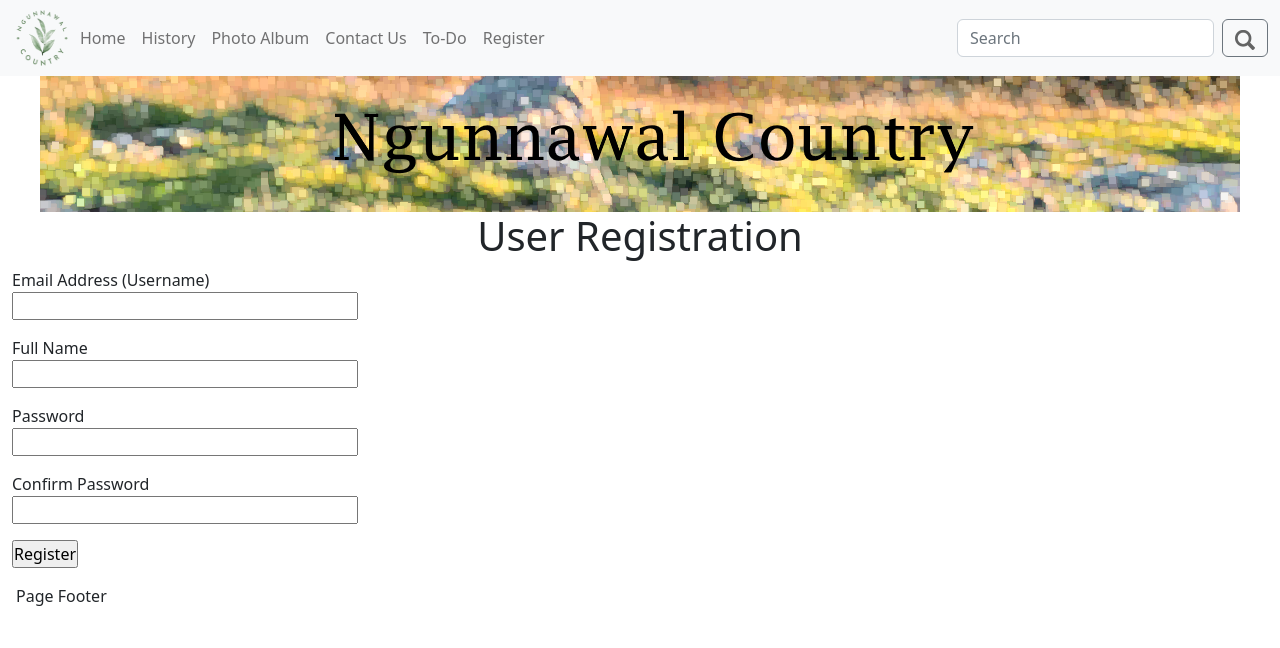
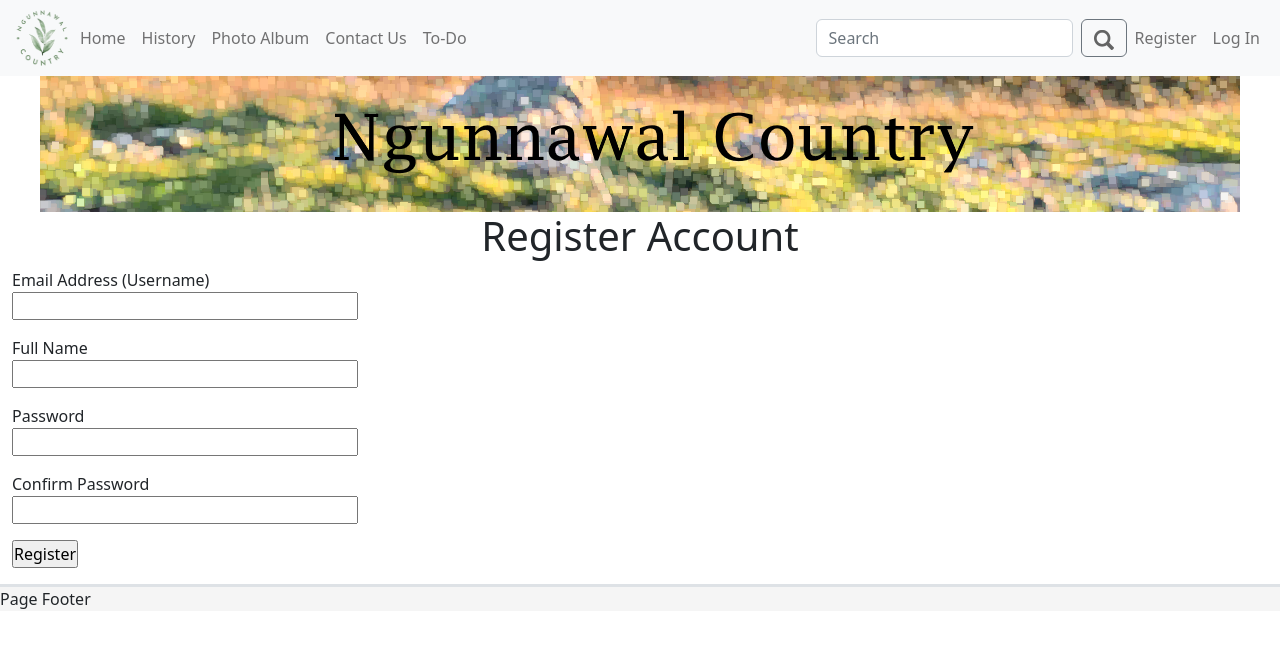
Before and after one commit to BryceVE/NgunnawalCountryFlask, a Flask app: page /register in a window 1280 px wide. Shown: the top 648 px of the page. Run offline with Flask 2, Linux system fonts and the light colour scheme; some libraries are stand-ins or nearby versions.

Commit message:
added log in functionality & new bootstrap styling

```diff
--- a/app.py
+++ b/app.py
@@ -1,20 +1,23 @@
 from flask import Flask, render_template, request, redirect, url_for
 from config import Config
 from flask_sqlalchemy import SQLAlchemy
+from flask_login import current_user, login_user, LoginManager, logout_user, login_required
 
 app = Flask(__name__)
 app.config.from_object(Config)  # loads the configuration for the database
 db = SQLAlchemy(app)  # creates the db object using the configuration
+login = LoginManager(app)
+login.login_view = 'login'
 
 # these imports must be after (db = SQLAlchemy(app))
 from models import Contact, todo, User
-from forms import ContactForm, RegistrationForm
+from forms import ContactForm, RegistrationForm, LoginForm
 
 
 # Index / Home page
 @app.route('/')
 def homepage():
-    return render_template("index.html", title="Home Page")
+    return render_template("index.html", title="Home Page", user=current_user)
 
 
 if __name__ == '__main__':
@@ -22,7 +25,7 @@ if __name__ == '__main__':
 
 
 # Contact us page
-@app.route("/contact.html", methods=["POST", "GET"])
+@app.route("/contact", methods=["POST", "GET"])
 def contact():
     form = ContactForm()
     if form.validate_on_submit():  # if all input boxes have valid entries
@@ -31,11 +34,11 @@ def contact():
         db.session.commit()  # commits added entry to database
         return redirect("/")  # redirects user to home page
 
-    return render_template("contact.html", title="Contact Us", form=form)
+    return render_template("contact.html", title="Contact Us", form=form, user=current_user)
 
 
 # To do page
-@app.route('/todo.html', methods=["POST", "GET"])
+@app.route('/todo', methods=["POST", "GET"])
 def view_todo():
     all_todo = db.session.query(todo).all()  # retrieves whole of to do table from database
     if request.method == "POST":  # if form is attempting to submit data
@@ -45,7 +48,7 @@ def view_todo():
         db.session.commit()  # commits added entry (row) to database
         db.session.refresh(new_todo)  # refreshes the database
         return redirect("/todo.html")  # sends the user back to the to do page
-    return render_template("todo.html", todos=all_todo)  # sends the user back to the to do page
+    return render_template("todo.html", todos=all_todo, user=current_user)  # sends the user back to the to do page
 
 
 # to do page for editing to do entries
@@ -73,4 +76,24 @@ def register():
         db.session.add(new_user)
         db.session.commit()
         return redirect(url_for("homepage"))
-    return render_template("registration.html", title="User Registration", form=form)
+    return render_template("registration.html", title="Register Account", form=form, user=current_user)
+
+
+# login page
+@app.route('/login', methods=["GET", "POST"])
+def login():
+    form = LoginForm()
+    if form.validate_on_submit():
+        user = User.query.filter_by(email_address=form.email_address.data).first()
+        if user is None or not user.check_password(form.password.data):
+            return redirect(url_for('login'))
+        login_user(user)
+        return redirect(url_for('homepage'))
+    return render_template("login.html", title="Log In", form=form, user=current_user)
+
+
+# logout
+@app.route('/logout')
+def logout():
+    logout_user()
+    return redirect(url_for('homepage'))
--- a/forms.py
+++ b/forms.py
@@ -1,15 +1,15 @@
 from flask_wtf import FlaskForm
 from wtforms.validators import DataRequired, Email, EqualTo, ValidationError
-from wtforms import StringField, SubmitField, IntegerField, PasswordField
+from wtforms import StringField, SubmitField, PasswordField, TextAreaField
 from models import User
 
 
 # used to check the entries submitted on the contact us page are valid (called when form is submitted in app.py)
 class ContactForm (FlaskForm):
-    name = StringField("Name", validators=[DataRequired()])  # checks there is actual data being submitted
-    email = StringField("Email", validators=[DataRequired(), Email()])  # checks there is actual data being submitted and that it is a valid email address
-    message = StringField("Message", validators=[DataRequired()])  # checks there is actual data being submitted
-    submit = SubmitField('Submit')
+    name = StringField("Name", validators=[DataRequired()], render_kw={"class": "form-control", "placeholder": "Name"})  # checks there is actual data being submitted
+    email = StringField("Email", validators=[DataRequired(), Email()], render_kw={"class": "form-control", "placeholder": "Email"})  # checks there is actual data being submitted and that it is a valid email address
+    message = TextAreaField("Message", validators=[DataRequired()], render_kw={"class": "form-control", "placeholder": "Message to send"})  # checks there is actual data being submitted
+    submit = SubmitField('Submit', render_kw={"class": "btn btn-primary"})
 
 
 class RegistrationForm(FlaskForm):
@@ -23,3 +23,9 @@ class RegistrationForm(FlaskForm):
         user = User.query.filter_by(email_address=email_address_to_register.data).first()
         if user is not None:
             raise ValidationError("Please Use a Different Email Address)")
+
+
+class LoginForm(FlaskForm):
+    email_address = StringField('Email Address', validators=[DataRequired()])
+    password = PasswordField('Password', validators=[DataRequired()])
+    submit = SubmitField('Sign In')
--- a/static/ngunnawal.css
+++ b/static/ngunnawal.css
@@ -139,7 +139,7 @@ body {
 
 .footer {
     overflow: hidden;
-    background-color: #ffffff;
+    background-color: rgb(245, 245, 245);
     width: 100%;
     bottom: 0;
 }
--- a/templates/index.html
+++ b/templates/index.html
@@ -2,6 +2,9 @@
 
 {# Place the content for the cellContent1 in this block #}
 {% block cellContent1 %}
+    {% if not user.is_anonymous %}
+        Welcome {{ user.name }}! <br>
+    {% endif %}
     First cell <br>-<br>-<br>-<br>-<br>-<br>-
 {% endblock %}
 
--- a/templates/template.html
+++ b/templates/template.html
@@ -36,21 +36,36 @@
                     <a class="nav-link" href="photo.html">Photo Album</a> {# Photo Album page (not implemented) #}
                 </li>
                 <li class="nav-item">
-                    <a class="nav-link" href="contact.html">Contact Us</a> {# Contact us page #}
+                    <a class="nav-link" href="contact">Contact Us</a> {# Contact us page #}
                 </li>
                 <li class="nav-item">
-                    <a class="nav-link" href="todo.html">To-Do</a> {# To Do page #}
-                </li>
-                <li class="nav-item">
-                    <a class="nav-link" href="register">Register</a> {# register page #}
+                    <a class="nav-link" href="todo">To-Do</a> {# To Do page #}
                 </li>
             </ul>
         </div>
         {# search box and button #}
         <form class="d-flex" role="search">
             <input class="form-control me-2" type="search" placeholder="Search" aria-label="Search">
-            <button class="btn btn-outline-secondary" type="submit"><img src="/static/images/search.png" width="20" style="opacity: 60%"></button>
+            <button class="btn btn-outline-secondary" type="submit"><img src="/static/images/search.png" width="20"
+                                                                         style="opacity: 60%"></button>
         </form>
+        <ul class="navbar-nav">
+            {% if user.is_anonymous %}
+                <li class="nav-item">
+                    <a class="nav-link" href="register">Register</a> {# register page #}
+                </li>
+                <li class="nav-item">
+                    <a class="nav-link" href="login">Log In</a> {# login page #}
+                </li>
+            {% else %}
+                <li class="nav-item">
+                    <a class="nav-link">{{ user.name }}</a> {# display user name #}
+                </li>
+                <li class="nav-item">
+                    <a class="nav-link" href="logout">Log Out</a> {# user logout #}
+                </li>
+            {% endif %}
+        </ul>
     </div>
 </nav>
 
@@ -91,10 +106,8 @@
 </div>
 
 <!-- Footer -->
-<div class="footer">
-    <p>
-        Page Footer
-    </p>
+<div class="footer sticky-bottom border-top border-3">
+    Page Footer
 </div>
 </body>
 </html>
--- a/templates/todo.html
+++ b/templates/todo.html
@@ -9,9 +9,10 @@
             <h2>Add Todo</h2>
             <form method="POST" action="">
                 {# add to do input box #}
-                <input type="text" name="text" placeholder="Add a new TODO item" class="form-control-sm">
+                <input type="text" name="text" placeholder="Add a new TODO item" class="form-control">
+                <br>
                 {# add new to do submit button #}
-                <button type="submit" value="update" class="form-control-sm">Create new entry</button>
+                <button type="submit" value="update" class="btn btn-primary">Create new entry</button>
             </form>
         </div>
 
@@ -37,6 +38,7 @@
                     <button type="submit" value="delete" class="form-control-sm">Delete</button>
                 </form>
             {% endfor %}
+            <br>
         </div>
     </div>
 {% endblock %}
```
Also changed, not shown: models.py (+7 -1 lines), templates/login.html (added, +40 -0 lines).
